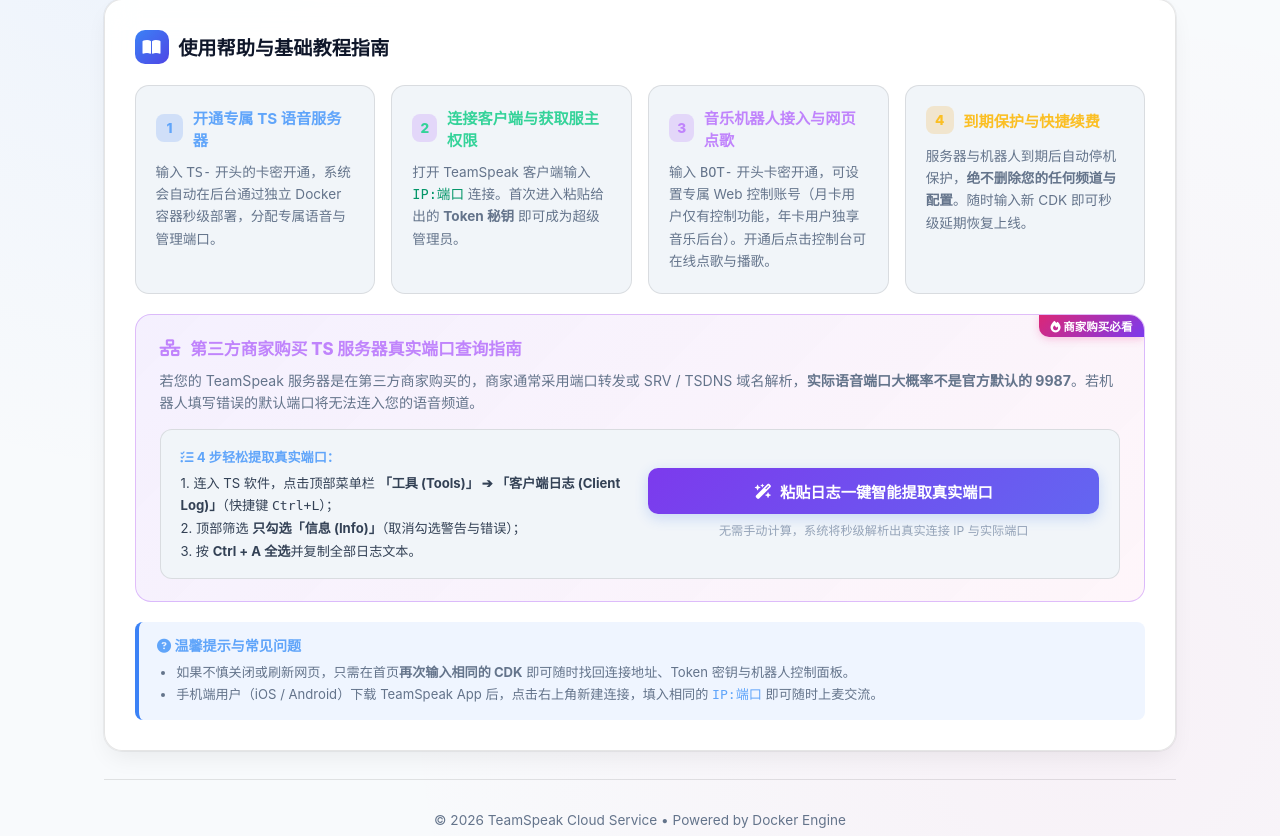
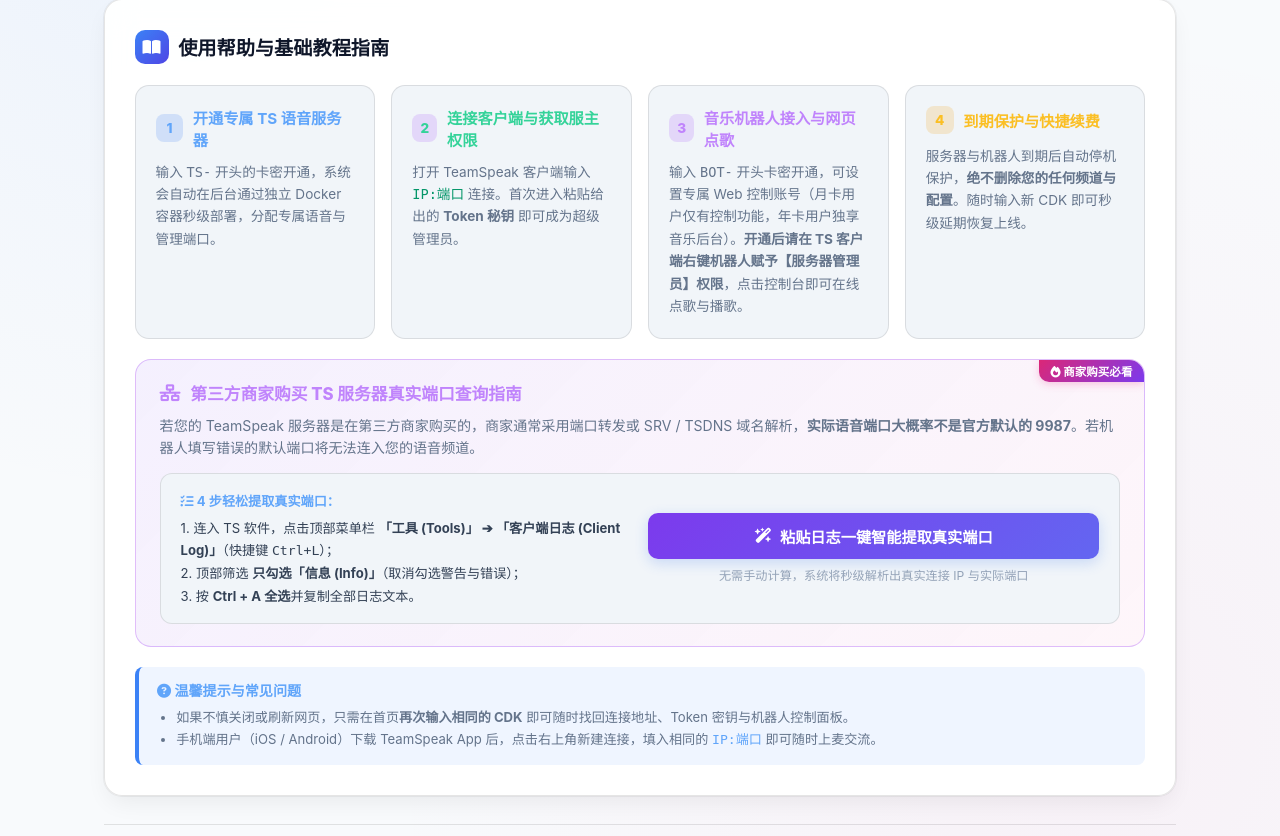
Before and after one commit to muyan6/TeamSpeak-CDK-, a FastAPI app: page / in a window 1280 px wide. Shown: the part 403-1239 px from the top of the page. Run offline with FastAPI, Linux system fonts and the light colour scheme; data that the repository does not hold is empty.

Commit message:
feat: 在音乐机器人兑换成功界面与配置页面增加赋予服务器管理员权限的提示

```diff
--- a/app.py
+++ b/app.py
@@ -972,7 +972,7 @@ def redeem_bot_instance(req: RedeemBotRequest):
     return {
         "success": True,
         "type": "music_bot",
-        "message": f"🎉 音乐机器人已成功创建并对接！到期时间: {expire_at}",
+        "message": f"🎉 音乐机器人已成功创建并对接！请在 TS 客户端右键机器人赋予【服务器管理员】权限。到期时间: {expire_at}",
         "instance": bot_inst,
         "bot_panel_url": get_bot_config()["bot_panel_url"],
         "permission_notice": "月卡用户仅有控制功能，年卡用户独享音乐后台"
--- a/templates/index.html
+++ b/templates/index.html
@@ -303,6 +303,11 @@
             </div>
           </div>
 
+          <div style="background: rgba(245, 158, 11, 0.06); border: 1px dashed rgba(245, 158, 11, 0.35); border-radius: 10px; padding: 0.65rem 0.95rem; margin-bottom: 1rem; font-size: 0.82rem; color: var(--text-secondary); line-height: 1.5;">
+            <i class="fa-solid fa-circle-info" style="color: #fbbf24; margin-right: 4px;"></i>
+            <strong>温馨提示：</strong>机器人创建并连入 TS 语音后，请在客户端右键机器人赋予【<strong>服务器管理员 (Server Admin)</strong>】权限以保证正常播放与切歌。
+          </div>
+
           <button type="submit" id="botSubmitBtn" class="btn-primary" style="background: var(--accent-purple-gradient); width: 100%; padding: 0.85rem;">
             <span class="spinner" id="botLoadingSpinner"></span>
             <span id="botBtnText"><i class="fa-solid fa-play"></i> 立即创建并连接音乐机器人</span>
@@ -345,6 +350,19 @@
               <span id="resBotChannel">根频道</span>
             </div>
           </div>
+        </div>
+
+        <!-- 机器人服务器管理员权限提示横幅 -->
+        <div class="token-box" style="background: rgba(245, 158, 11, 0.08); border-color: rgba(245, 158, 11, 0.35); margin-top: 1.25rem;">
+          <div class="token-box-header" style="color: #fbbf24; display: flex; align-items: center; gap: 0.5rem;">
+            <i class="fa-solid fa-shield-halved"></i>
+            <span>重要操作提示：请给机器人【服务器管理员】权限 (Server Admin)</span>
+          </div>
+          <p style="font-size: 0.85rem; color: var(--text-secondary); line-height: 1.65; margin: 0.5rem 0 0 0;">
+            机器人已成功连入您的 TeamSpeak 服务器。请服主/管理员在 TeamSpeak 客户端中：<br>
+            <strong>👉 右键机器人昵称 ➔ 选择【设置服务器组 (Set Server Group)】➔ 勾选【Server Admin (服务器管理员)】</strong><br>
+            <span style="color: var(--text-muted); font-size: 0.8rem;">（赋予管理员权限后，机器人方可拥有自由切换频道、播放无损高音质音频及响应切歌指令的完整权限）</span>
+          </p>
         </div>
 
         <!-- Web 点歌后台账号与权限卡片 -->
@@ -458,7 +476,7 @@
               <span>音乐机器人接入与网页点歌</span>
             </div>
             <p>
-              输入 <code>BOT-</code> 开头卡密开通，可设置专属 Web 控制账号（月卡用户仅有控制功能，年卡用户独享音乐后台）。开通后点击控制台可在线点歌与播歌。
+              输入 <code>BOT-</code> 开头卡密开通，可设置专属 Web 控制账号（月卡用户仅有控制功能，年卡用户独享音乐后台）。<strong>开通后请在 TS 客户端右键机器人赋予【服务器管理员】权限</strong>，点击控制台即可在线点歌与播歌。
             </p>
           </div>
 
```
